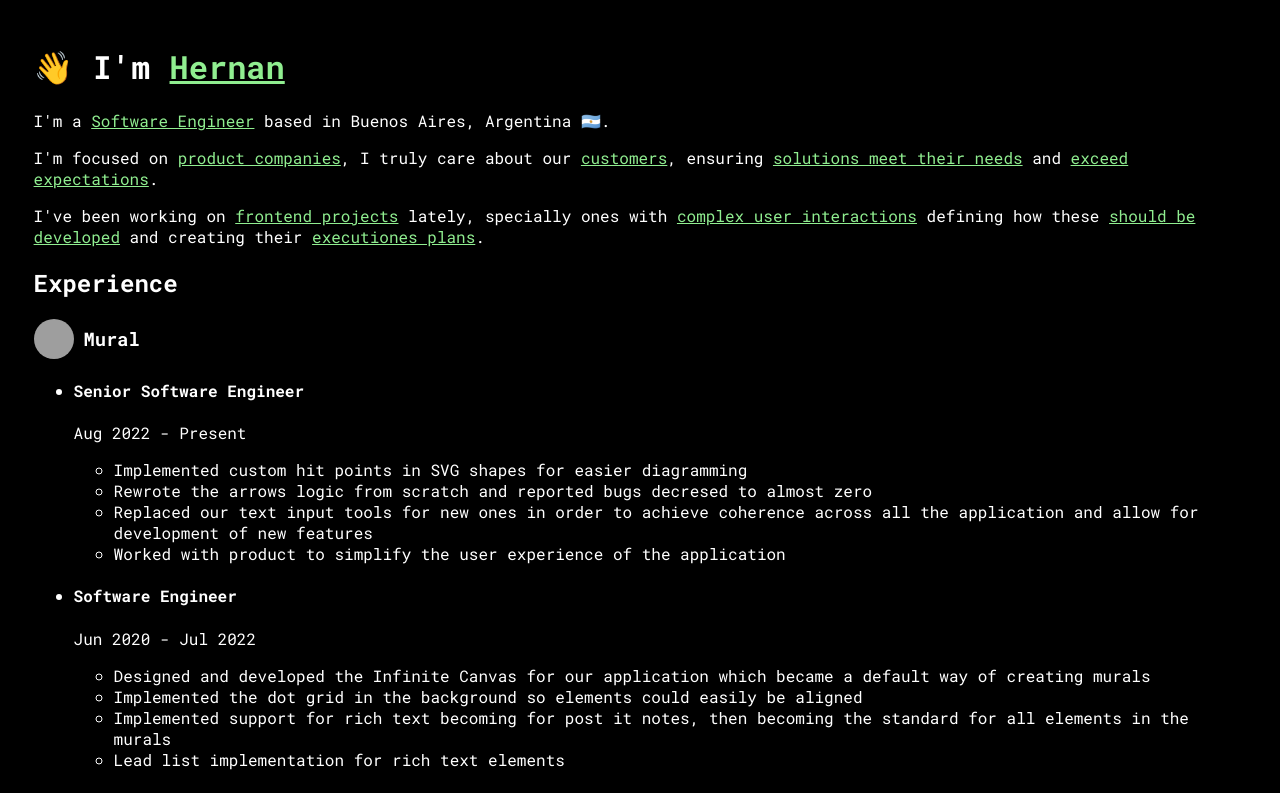
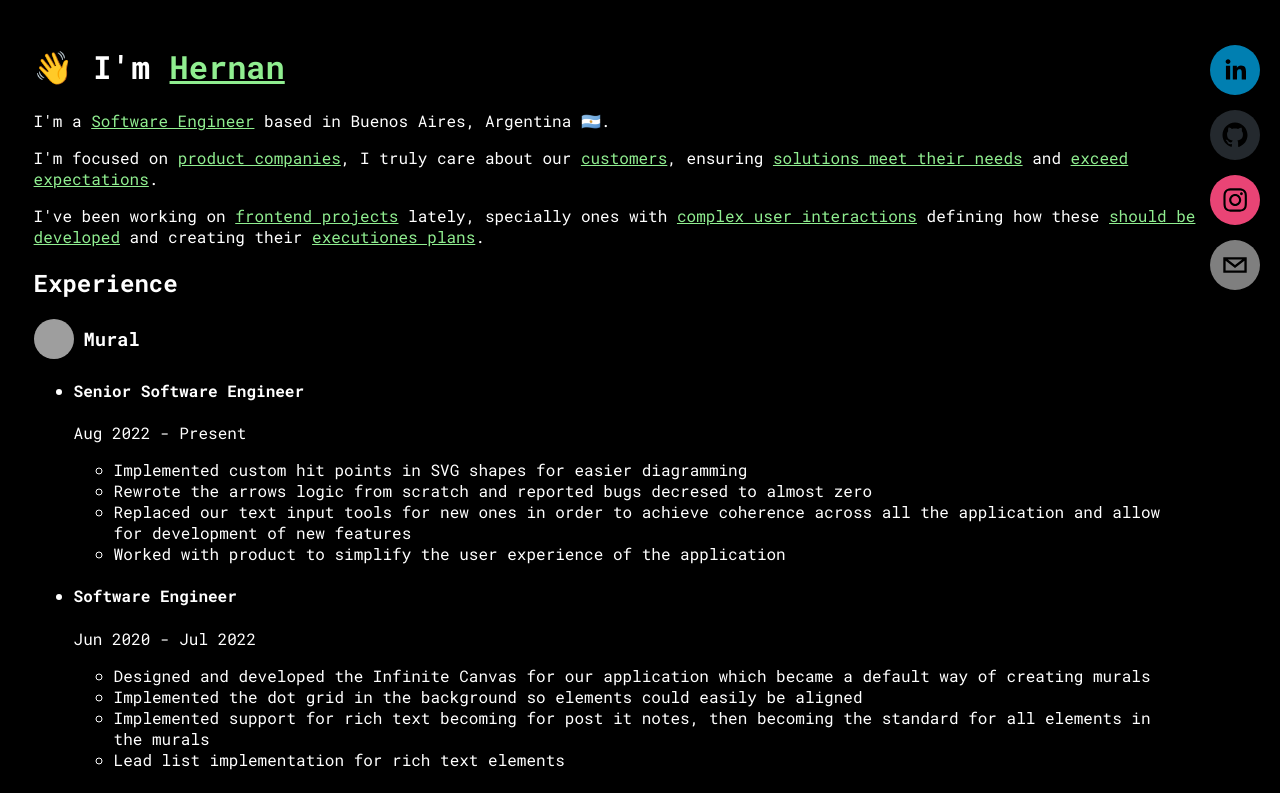
Before and after one commit to hernang87/hernan-site, a React (Create React App) app: page / in a window 1280 px wide. Shown: the top 793 px of the page. Built offline with nearby package versions, Linux system fonts and the light colour scheme; grey boxes are pictures that could not be loaded.

Commit message:
Add social toolbar

```diff
--- a/package.json
+++ b/package.json
@@ -4,10 +4,13 @@
   "private": true,
   "dependencies": {
     "classnames": "^2.5.1",
+    "i": "0.3.7",
     "lodash": "4.17.21",
+    "npm": "10.8.1",
     "react": "^18.3.1",
     "react-dom": "^18.3.1",
     "react-scripts": "5.0.1",
+    "react-social-icons": "6.16.0",
     "react-type-animation": "3.2.0"
   },
   "scripts": {
--- a/src/App.tsx
+++ b/src/App.tsx
@@ -2,10 +2,12 @@ import React from 'react';
 import { SiteTitle } from './components/SiteTitle';
 import { Intro } from './components/Intro';
 import { ExperienceContainer } from './components/ExperienceContainer';
+import { SocialToolbar } from './components/SocialToolbar';
 
 const App: React.FC = () => {
   return (
     <div className="App">
+      <SocialToolbar />
       <SiteTitle />
       <Intro />
       <ExperienceContainer />
--- a/src/components/ExperienceItem/index.tsx
+++ b/src/components/ExperienceItem/index.tsx
@@ -22,7 +22,9 @@ export const ExperienceItem: React.FC<ExperienceItemProps> = ({ company }: Exper
       </h3>
       <ul>
         {company.positions.map((position, index) => (
-          <li key={`${company.name}-${position.position}-${index}`}>
+          <li
+            key={`${company.name}-${position.position}-${index}`}
+            className="experience-item-position">
             <h4>{position.position}</h4>
             <p>
               {formatDate(position.from)} -{' '}
--- a/src/components/ExperienceItem/style.css
+++ b/src/components/ExperienceItem/style.css
@@ -2,3 +2,7 @@
   display: flex;
   align-items: center;
 }
+
+.experience-item-position {
+  max-width: 95%;
+}
--- /dev/null
+++ b/src/components/SocialToolbar/index.tsx
@@ -0,0 +1,15 @@
+import * as React from 'react';
+import { SocialIcon } from 'react-social-icons';
+
+import './style.css';
+
+export const SocialToolbar: React.FC = () => {
+  return (
+    <div className="social-toolbar">
+      <SocialIcon target="_blank" url="https://www.linkedin.com/in/hernang87" />
+      <SocialIcon target="_blank" url="https://github.com/hernang87" />
+      <SocialIcon target="_blank" url="https://instagram.com/hernang87" />
+      <SocialIcon target="_blank" url="mailto:hernang87@gmail.com" />
+    </div>
+  );
+};
--- /dev/null
+++ b/src/components/SocialToolbar/style.css
@@ -0,0 +1,7 @@
+.social-toolbar {
+  position: fixed;
+  right: 20px;
+  display: flex;
+  flex-direction: column;
+  gap: 15px;
+}
```
Also changed, not shown: 1 other file (tests, documents, lock files or other folders).
